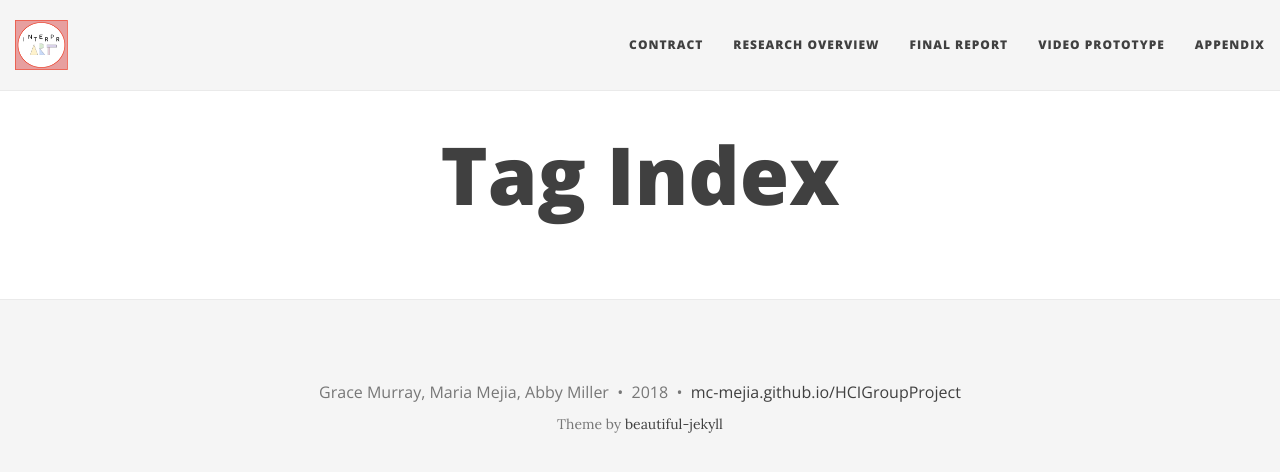
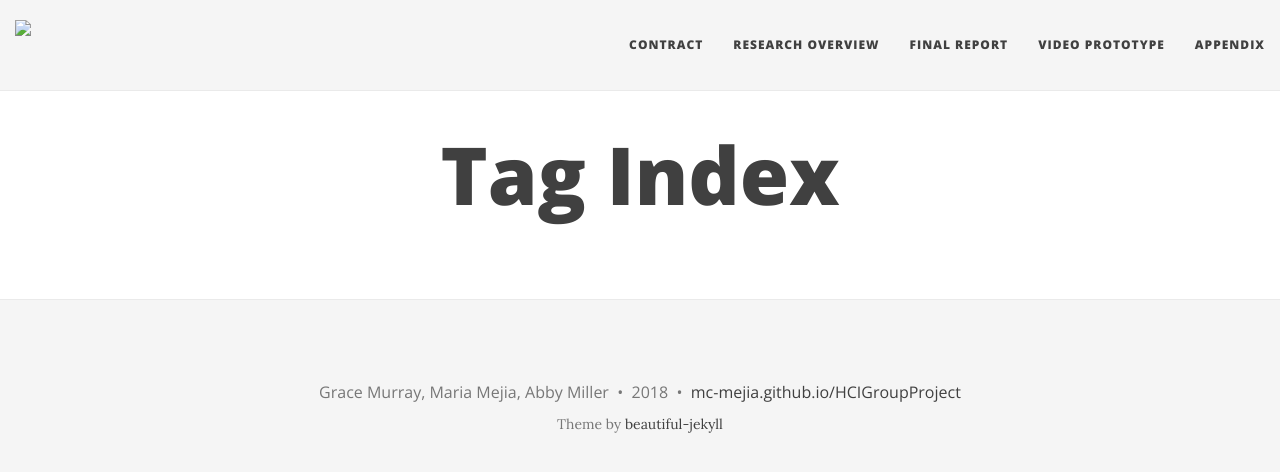
Before and after one commit to mc-mejia/HCIGroupProject, a Jekyll site: the page built from tags.html, in a window 1280 px wide. Shown: the top 472 px of the page. Built offline with Jekyll 4.4.1, drawn with Linux system fonts in a browser that asks for light colours; nearby versions of some CDN libraries.

Commit message:
Update _config.yml

```diff
--- a/_config.yml
+++ b/_config.yml
@@ -33,7 +33,7 @@ navbar-links:
 
 # If you want to have an image logo in the top-left corner instead of the title text,
 # then specify the following parameter
-title-img: "/img/logo.png"
+title-img: "/HCIGroupProject/blob/gh-pages/img/logo.png"
 
 # --- Background colour/image options --- #
 
```
